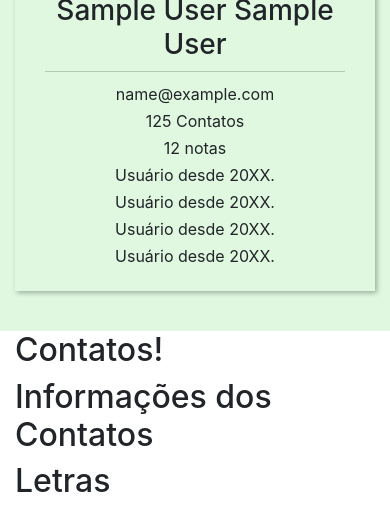
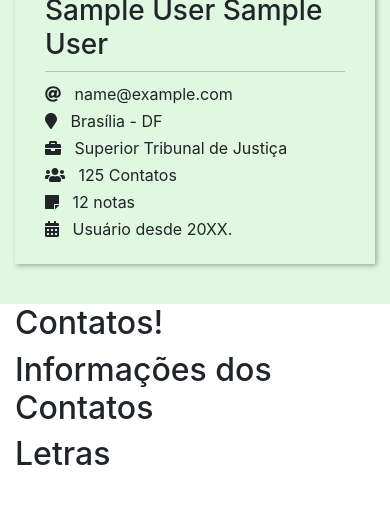
Before and after one commit to jairjunior/agenda-virtual, a PHP site: page /_view/agenda.php in a window 390 px wide. Shown: the part 292-800 px from the top of the page. Run offline with PHP 8.4, Linux system fonts and the light colour scheme; the visitor is signed in with stand-in values (Sample User, id 1); some libraries are stand-ins or nearby versions.

Commit message:
Detalhes da barra de navegação superior arrumados, bem como seu arquivo CSS.

```diff
--- a/_view/_css/agenda.css
+++ b/_view/_css/agenda.css
@@ -103,6 +115,8 @@ a.navbar-brand img, .top-navbar-brand-name {
 	}
 	.user-profile-info-box{
 		display: block;
-		text-align: center;
+	}
+	.user-profile-info {
+		text-align: left;
 	}
 }
--- a/_view/agenda.php
+++ b/_view/agenda.php
@@ -63,7 +63,7 @@
 				<li class="nav-item dropdown">
 					<a class="nav-link dropdown-toggle" href="#" id="navbarDropdownAccount" role="button" data-toggle="dropdown" aria-haspopup="true" aria-expanded="false">Account</a>
 						<div class="dropdown-menu" aria-labelledby="navbarDropdownAccount">
-		        			<a class="dropdown-item disabled" href="#"><?php echo($_SESSION["loggedInUserEmail"]) ?></a>
+		        			<a class="dropdown-item disable" href="#"><?php echo($_SESSION["loggedInUserEmail"]) ?></a>
 		        			<div class="dropdown-divider"></div>
 	          				<a class="dropdown-item" href="#">
 	          					<i class="fas fa-user-circle" aria-hidden="true"></i> &nbsp; Your profile</a>
@@ -82,7 +82,7 @@
 </div>
 
 <!--********************************************************************-->
-<!--************  CONTAINER PARA INFORMAÇÕES DO USUÁRIO ****************-->
+<!--*****************  BOX COM INFORMAÇÕES DO USUÁRIO  *****************-->
 <!--********************************************************************-->
 <div class="container-fluid user-profile-wrapper">
 	<div class="user-profile-box">
@@ -97,13 +97,12 @@
 			</div>
 			<div class="hline"></div>
 			<div class="user-profile-info">
-				<?php echo "<p>".$_SESSION["loggedInUserEmail"]."</p>"; ?>
-				<p>125 Contatos</p>
-				<p>12 notas</p>
-				<p>Usuário desde 20XX.</p>
-				<p>Usuário desde 20XX.</p>
-				<p>Usuário desde 20XX.</p>
-				<p>Usuário desde 20XX.</p>
+				<p><i class="fas fa-at" aria-hidden="true"></i> &nbsp; <?php echo $_SESSION["loggedInUserEmail"]; ?></p>
+				<p><i class="fas fa-map-marker" aria-hidden="true"></i> &nbsp; Brasília - DF</p>
+				<p><i class="fas fa-briefcase" aria-hidden="true"></i> &nbsp; Superior Tribunal de Justiça</p>
+				<p><i class="fas fa-users" aria-hidden="true"></i> &nbsp; 125 Contatos</p>
+				<p><i class="fas fa-sticky-note" aria-hidden="true"></i> &nbsp; 12 notas</p>
+				<p><i class="fas fa-calendar-alt" aria-hidden="true"></i> &nbsp; Usuário desde 20XX.</p>
 			</div>
 		</div>
 	</div>
```
Also changed, not shown: other parts of _view/_css/agenda.css (+22 -10 lines). Lines whose indentation alone changed are shown as unchanged.
